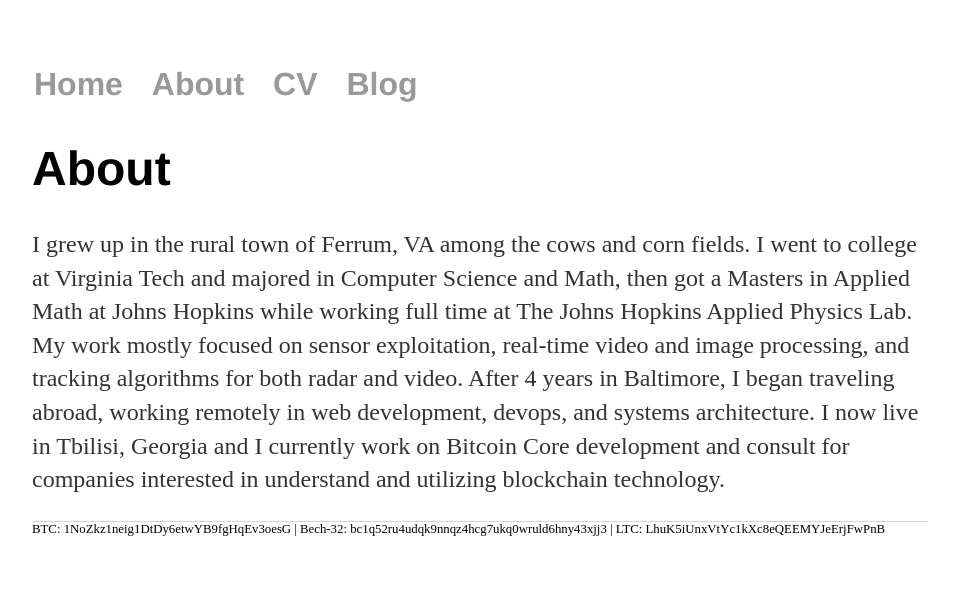
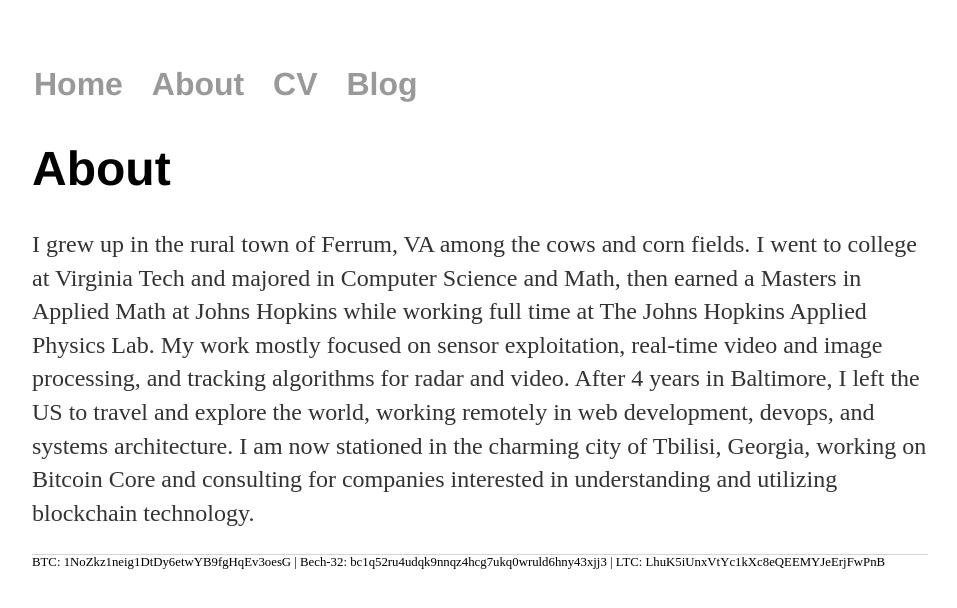
Before and after one commit to conscott/conscott.github.io, a Jekyll site: the page built from about/index.html, in a window 1280 px wide. Shown: the top 608 px of the page, without its empty margins (160-1117 px from the left). Built offline with Jekyll 4.4.1, drawn with Linux system fonts in a browser that asks for light colours.

Commit message:
Update about

```diff
--- a/about/index.html
+++ b/about/index.html
@@ -5,7 +5,6 @@ title: About Conor Scott
 
         <div class="about">
             <h1>About</h1>
-            <p>I grew up in the rural town of Ferrum, VA among the cows and corn fields. I went to college at Virginia Tech and majored in Computer Science and Math, then got a Masters in Applied Math at Johns Hopkins while working full time at The Johns Hopkins Applied Physics Lab. My work mostly focused on sensor exploitation, real-time video and image processing, and tracking algorithms for both radar and video. After 4 years in Baltimore, I began traveling abroad, working remotely in web development, devops, and systems architecture. I now live in Tbilisi, Georgia and I currently work on Bitcoin Core development and consult for companies interested in understand and utilizing blockchain technology.
+            <p>I grew up in the rural town of Ferrum, VA among the cows and corn fields. I went to college at Virginia Tech and majored in Computer Science and Math, then earned a Masters in Applied Math at Johns Hopkins while working full time at The Johns Hopkins Applied Physics Lab. My work mostly focused on sensor exploitation, real-time video and image processing, and tracking algorithms for radar and video. After 4 years in Baltimore, I left the US to travel and explore the world, working remotely in web development, devops, and systems architecture. I am now stationed in the charming city of Tbilisi, Georgia, working on Bitcoin Core and consulting for companies interested in understanding and utilizing blockchain technology.
             </p>
-
         </div>
```
